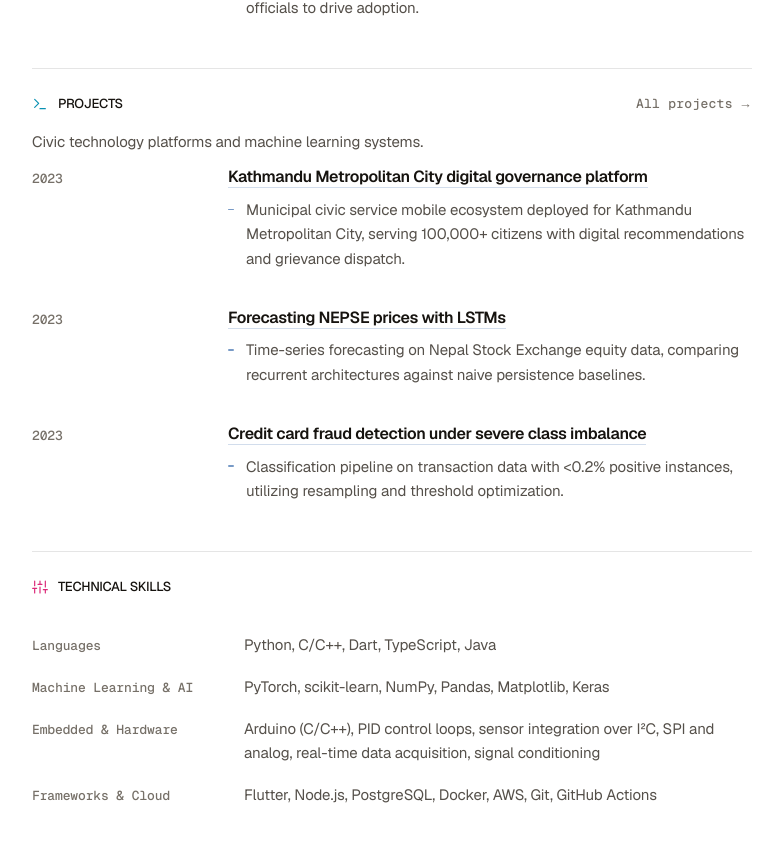
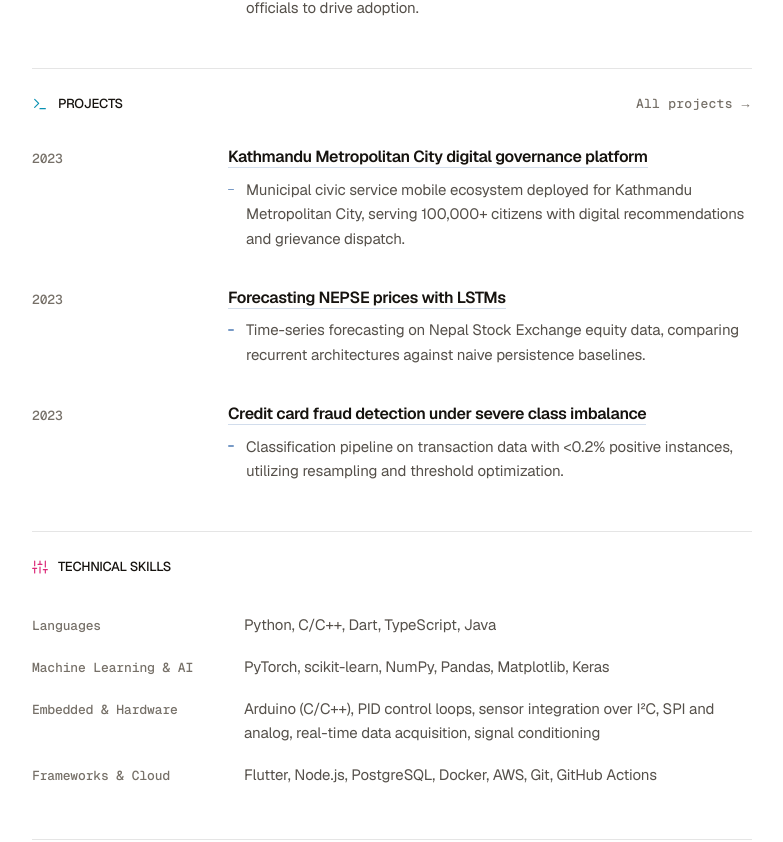
Before and after one commit to bibekgyawali2/portfolio2026, a Next.js app: page / in a window 1280 px wide. Shown: the part 1351-2193 px from the top of the page, without its empty margins (248-1031 px from the left). Built offline with nearby package versions, Linux system fonts and the light colour scheme.

Commit message:
refactor: remove lede from Projects section

```diff
--- a/app/page.tsx
+++ b/app/page.tsx
@@ -205,7 +205,6 @@ export default function Home() {
       <Section
         title="Projects"
         icon={<TerminalIcon className="w-4 h-4 text-icon-projects" />}
-        lede="Civic technology platforms and machine learning systems."
         more={{ href: "/projects", label: "All projects" }}
       >
         {engineeringAndMl.map((project) => (
```
